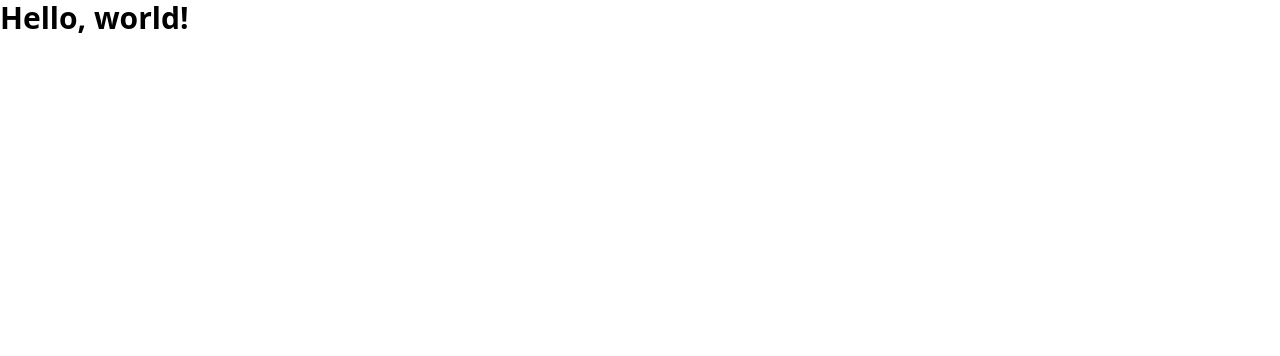
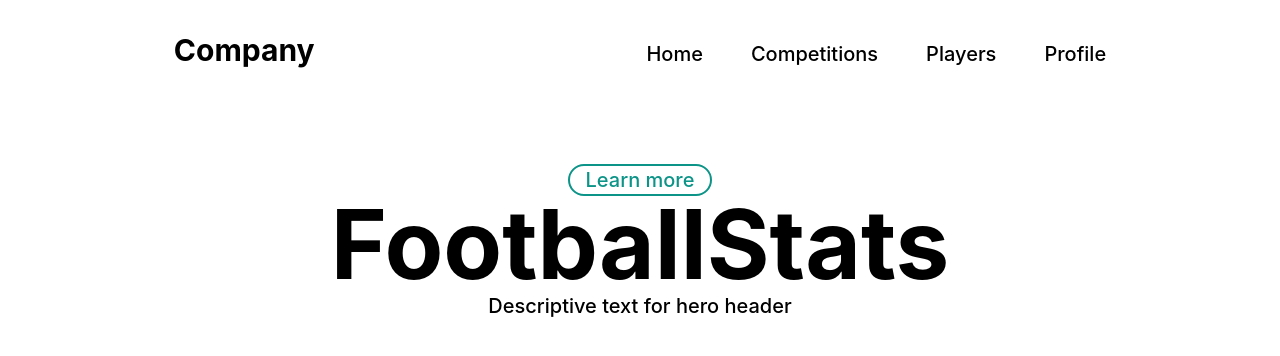
Before and after one commit to meatlake/FootballWebsiteTailwind, a website: page src/index.html in a window 1280 px wide. Drawn offline with Linux system fonts and the light colour scheme.

Commit message:
Hero + header

```diff
--- a/src/index.html
+++ b/src/index.html
@@ -6,9 +6,27 @@
     <link rel="stylesheet" href="/src/output.css">
     <title>Document</title>
 </head>
+
 <body>
-    <h1 class="text-3xl font-bold">
-        Hello, world!
-    </h1>
+    <header class="p-8 flex justify-around items-baseline gap-12">
+
+        <div class="text-3xl font-bold">Company</div>
+        <div class="text-xl font-medium flex gap-12">
+            <p>Home</p>
+            <p>Competitions</p>
+            <p>Players</p>
+            <p>Profile</p>
+        </div>
+
+    </header>
+    <main class="text-center">
+
+        <section class="flex-col my-16">
+            <p class="text-xl text-teal-600 font-medium border-teal-600 border-2 rounded-full mx-auto w-36">Learn more</p>
+            <h1 class="text-8xl font-bold">FootballStats</h1>
+            <p class="text-xl font-medium">Descriptive text for hero header</p>
+        </section>
+
+    </main>
 </body>
 </html>
```
Also changed, not shown: src/output.css.
